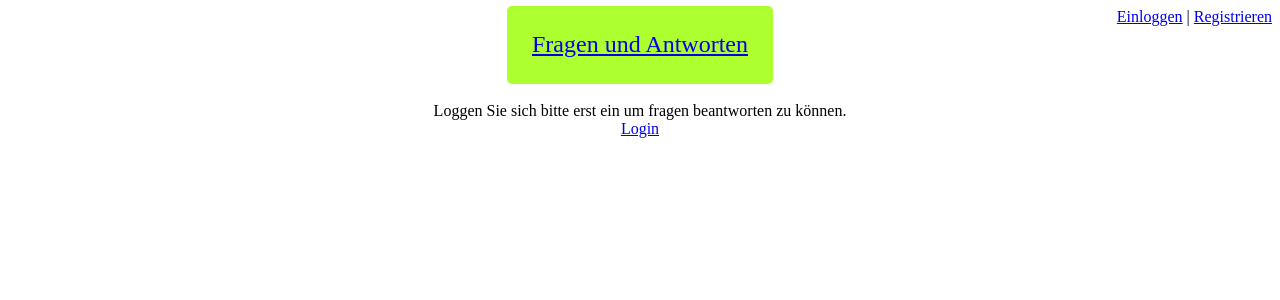
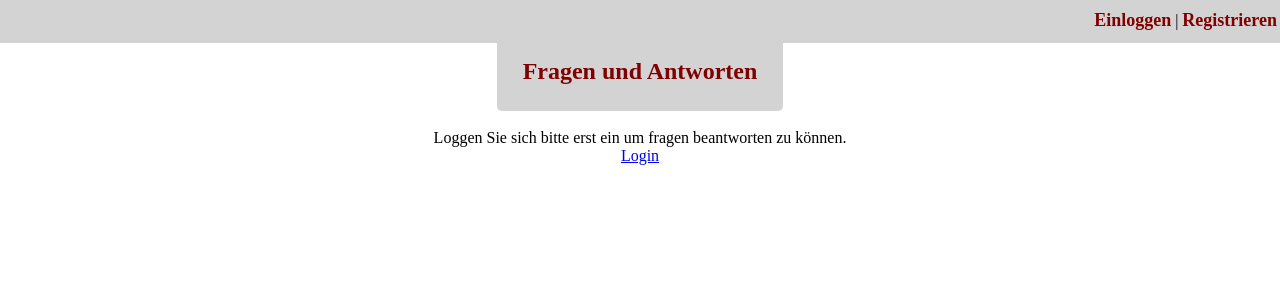
Before and after one commit to Trikolix/Fragen-und-Antworten, a PHP site: page / in a window 1280 px wide. Shown: the top 300 px of the page. Run offline with PHP 8.4, Linux system fonts and the light colour scheme.

Commit message:
komplettes Design Update

```diff
--- a/connect.php
+++ b/connect.php
@@ -2,7 +2,7 @@
 session_start();
 
 //Server, user, passwort, datenbank für sql Verbindung hier eintragen und connect.php überall einbinden
-$db = mysqli_connect("127.0.0.1", "project_user", "", "project_x");
+$db = mysqli_connect("127.0.0.1", "project_user", "", "martin");
 
 if(!$db)
 
--- a/edit_question.php
+++ b/edit_question.php
@@ -20,17 +20,17 @@ include "connect.php";
 		{
 			$statement = mysqli_query($db, "SELECT * FROM users WHERE id=".$_SESSION['userid']."");
 			$row = mysqli_fetch_object($statement);
-			echo "Sie sind eingeloggt als <a href='main.php'>".$row->username."</a>. | <a href='logout.php'>Ausloggen</a>";
+			echo "Sie sind eingeloggt als <a class='Menuelink' href='main.php'>".$row->username."</a>. | <a class='Menuelink' href='logout.php'>Ausloggen</a>";
 		}
 		else
 		{
-			echo "<a href='login.php'>Einloggen</a> | <a href='register.php'>Registrieren</a>";
+			echo "<a class='Menuelink' href='login.php'>Einloggen</a> | <a class='Menuelink' href='register.php'>Registrieren</a>";
 		}
 	?>
   </div>
   <center>
   <div id="header">
-	<a href="main.php">
+	<a class='Headerlink' href="main.php">
 		Fragen und Antworten
 	</a>
   </div>
--- a/index.php
+++ b/index.php
@@ -53,17 +53,17 @@ if (isset($_GET['answered']))
 		{
 			$statement = mysqli_query($db, "SELECT * FROM users WHERE id=".$_SESSION['userid']."");
 			$row = mysqli_fetch_object($statement);
-			echo "Sie sind eingeloggt als <a href='main.php'>".$row->username."</a>. | <a href='logout.php'>Ausloggen</a>";
+			echo "Sie sind eingeloggt als <a class='Menuelink' href='main.php'>".$row->username."</a>. | <a class='Menuelink' href='logout.php'>Ausloggen</a>";
 		}
 		else
 		{
-			echo "<a href='login.php'>Einloggen</a> | <a href='register.php'>Registrieren</a>";
+			echo "<a class='Menuelink' href='login.php'>Einloggen</a> | <a class='Menuelink' href='register.php'>Registrieren</a>";
 		}
 	?>
   </div>
   <center>
   <div id="header">
-	<a href='main.php'>
+	<a class='Headerlink' href='main.php'>
 		Fragen und Antworten
 	</a>
   </div>
--- a/question.php
+++ b/question.php
@@ -20,17 +20,17 @@ include "connect.php";
 		{
 			$statement = mysqli_query($db, "SELECT * FROM users WHERE id=".$_SESSION['userid']."");
 			$row = mysqli_fetch_object($statement);
-			echo "Sie sind eingeloggt als <a href='main.php'>".$row->username."</a>. | <a href='logout.php'>Ausloggen</a>";
+			echo "Sie sind eingeloggt als <a class='Menuelink' href='main.php'>".$row->username."</a>. | <a class='Menuelink' href='logout.php'>Ausloggen</a>";
 		}
 		else
 		{
-			echo "<a href='login.php'>Einloggen</a> | <a href='register.php'>Registrieren</a>";
+			echo "<a class='Menuelink' href='login.php'>Einloggen</a> | <a class='Menuelink' href='register.php'>Registrieren</a>";
 		}
 	?>
   </div>
   <center>
   <div id="header">
-	<a href='main.php'>
+	<a class='Headerlink' href='main.php'>
 		Fragen und Antworten
 	</a>
   </div>
--- a/register.php
+++ b/register.php
@@ -20,17 +20,17 @@ include "connect.php";
 		{
 			$statement = mysqli_query($db, "SELECT * FROM users WHERE id=".$_SESSION['userid']."");
 			$row = mysqli_fetch_object($statement);
-			echo "Sie sind eingeloggt als <a href='main.php'>".$row->username."</a>. | <a href='logout.php'>Ausloggen</a>";
+			echo "Sie sind eingeloggt als <a class='Menuelink' href='main.php'>".$row->username."</a>. | <a class='Menuelink' href='logout.php'>Ausloggen</a>";
 		}
 		else
 		{
-			echo "<a href='login.php'>Einloggen</a> | <a href='register.php'>Registrieren</a>";
+			echo "<a class='Menuelink' href='login.php'>Einloggen</a> | <a class='Menuelink' href='register.php'>Registrieren</a>";
 		}
 	?>
   </div>
   <center>
   <div id="header">
-	<a href="main.php">
+	<a class='Headerlink' href='main.php'>
 		Fragen und Antworten
 	</a>
   </div>
--- a/style.css
+++ b/style.css
@@ -1,6 +1,6 @@
 #header {
 	font-size: x-large;
-	background-color: greenyellow;
+	background-color: lightgrey;
 	display: table;
 	padding: 2%;
 	border-radius: 5px;
@@ -15,7 +15,9 @@
 }
 #login {
 	text-align: right;
-    margin-bottom: -20px;
+    margin: -10px;
+	padding: 5px;
+	background-color: lightgrey;
 }
 fieldset {
 	border: none;
@@ -25,3 +27,22 @@ label::after {
 	content: "";
 	display: block;
 }
+.Menuelink {
+	text-decoration: none;
+	color: #800000;
+	font-weight: bolder;
+	font-size: 18px;
+	font-style: normal;
+	line-height: 35px;
+}
+.Menuelink:hover {
+	color: black;
+}
+.Headerlink {
+	text-decoration: none;
+	color: #800000;
+	font-weight: bolder;
+}
+.Headerlink:hover {
+	color: black;
+}
--- a/submit_question.php
+++ b/submit_question.php
@@ -18,17 +18,17 @@ include "connect.php";
 		{
 			$statement = mysqli_query($db, "SELECT * FROM users WHERE id=".$_SESSION['userid']."");
 			$row = mysqli_fetch_object($statement);
-			echo "Sie sind eingeloggt als <a href='main.php'>".$row->username."</a>. | <a href='logout.php'>Ausloggen</a>";
+			echo "Sie sind eingeloggt als <a class='Menuelink' href='main.php'>".$row->username."</a>. | <a class='Menuelink' href='logout.php'>Ausloggen</a>";
 		}
 		else
 		{
-			echo "<a href='login.php'>Einloggen</a> | <a href='register.php'>Registrieren</a>";
+			echo "<a class='Menuelink' href='login.php'>Einloggen</a> | <a class='Menuelink' href='register.php'>Registrieren</a>";
 		}
 	?>
   </div>
   <center>
   <div id="header">
-	<a href="main.php">
+	<a class='Headerlink' href='main.php'>
 		Fragen und Antworten
 	</a>
   </div>
```
Also changed, not shown: login.php (+17 -1 lines), logout.php (+5 -3 lines), main.php (+5 -3 lines).
